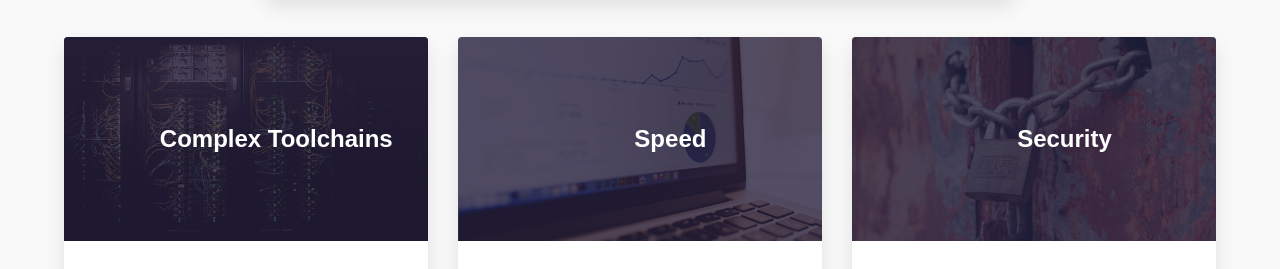
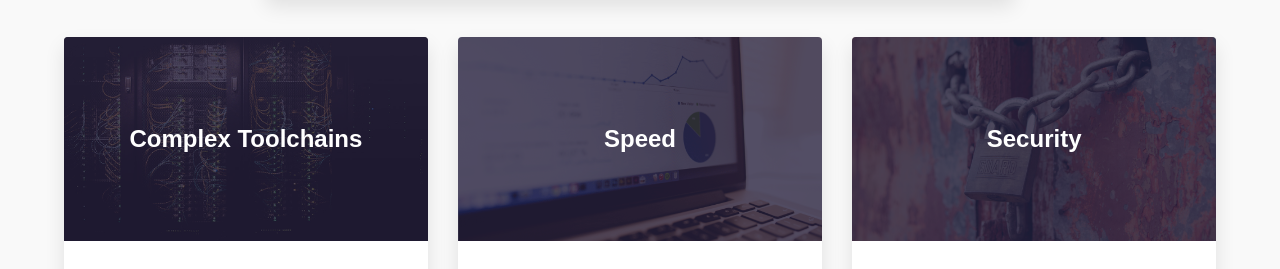
Before and after one commit to galangpiliang/gitlab-clone, a plain HTML site: page index.html in a window 1280 px wide. Shown: the part 672-941 px from the top of the page. Drawn offline with Linux system fonts and the light colour scheme; files whose address does not match are found by name.

Commit message:
[Galang] - Fix style.css

```diff
--- a/assets/styles/style.css
+++ b/assets/styles/style.css
@@ -105,7 +105,7 @@ section, .container {
     width: 100%;
     height: 100%;
 }
-.card-group .card div:not(.card-image) {
+.card-group .card div:not(.card-image, .card-image-title) {
     margin: 0 1.9rem .9rem 1.9rem;
 }
 .card-group .card div.card-heading {
```
